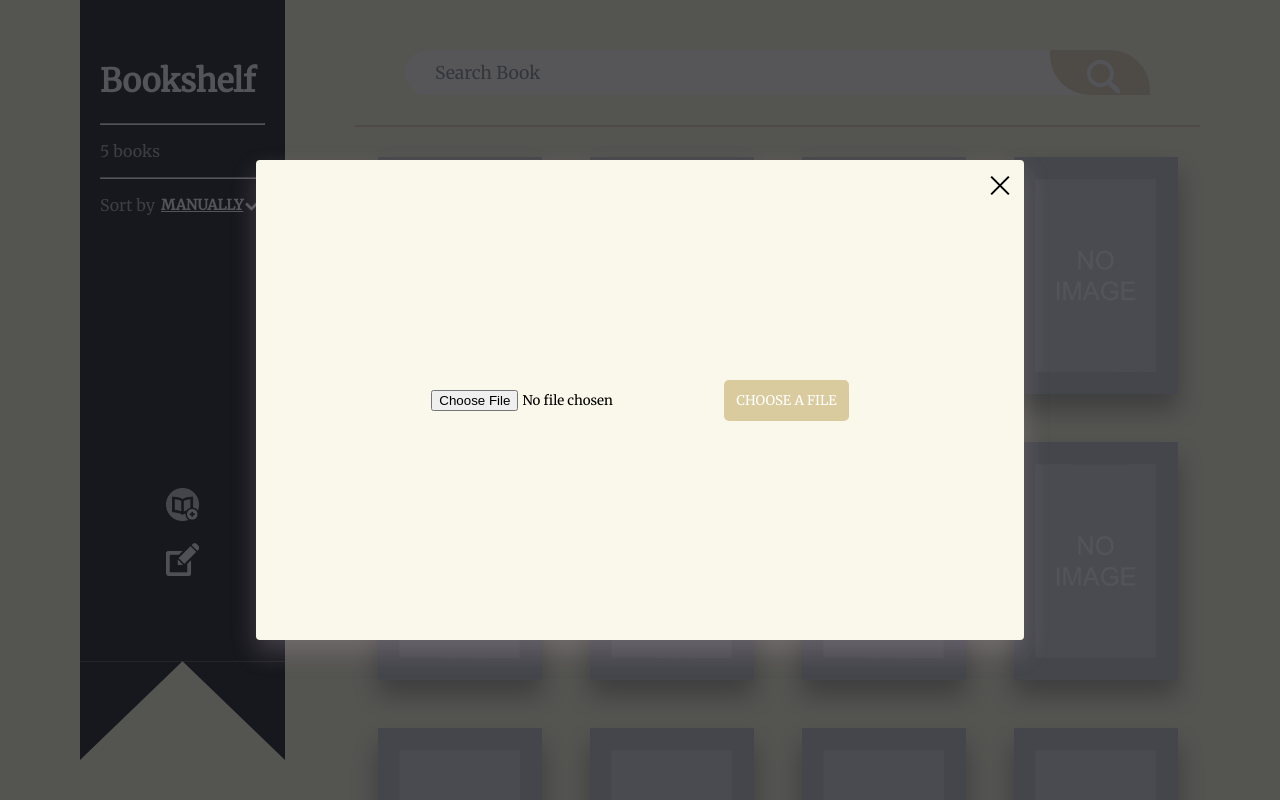
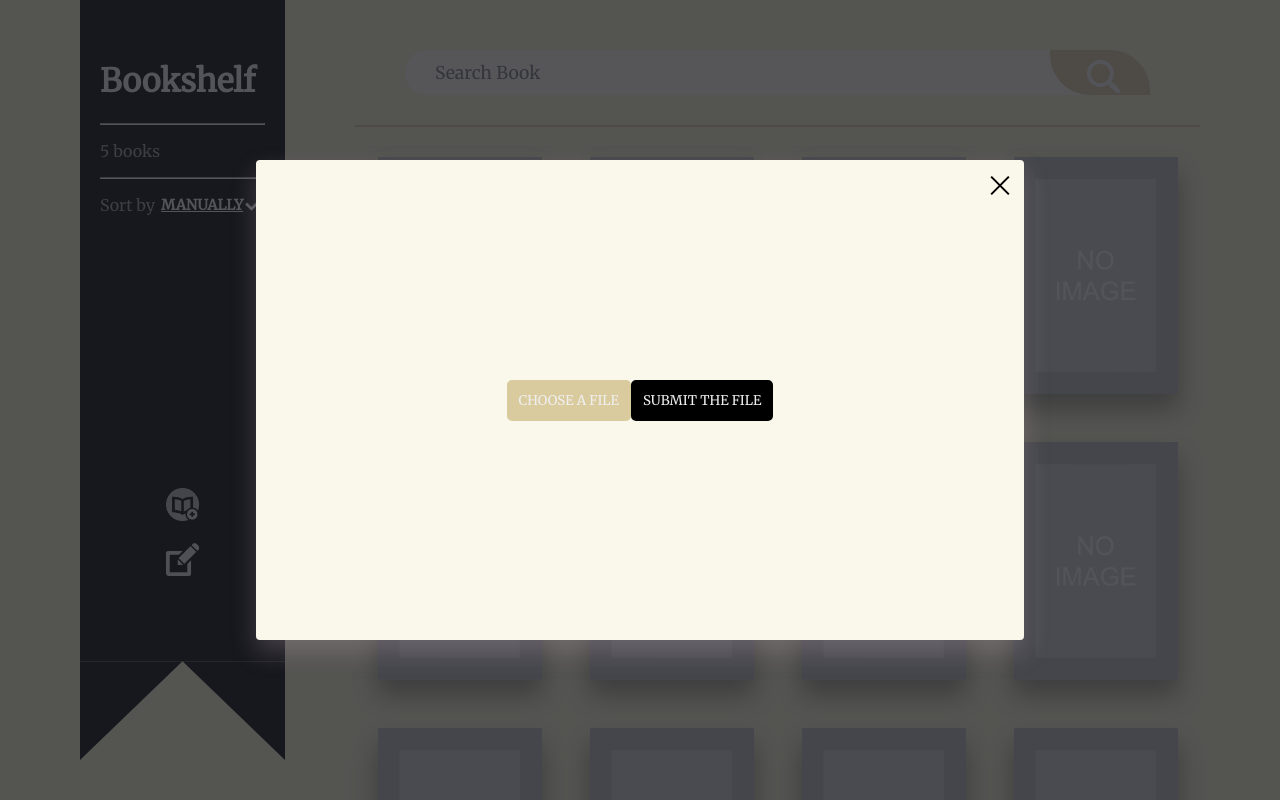
Before and after one commit to SnoogySocks/e-bookshelf, a React (Create React App) app: page / in a window 1280 px wide. Both pictures are taken after a click on the button 182 px from the left and 506 px from the top of the page. Shown: the top 800 px of the page. Built offline with nearby package versions, Linux system fonts and the light colour scheme.

Commit message:
so php cannot run with react. fml

```diff
--- a/src/components/FileUploadButton/FileUploadButton.styles.js
+++ b/src/components/FileUploadButton/FileUploadButton.styles.js
@@ -3,15 +3,27 @@ import styled from "styled-components";
 export const Wrapper = styled.div`
 `;
 
-export const Button = styled.button`
+const Button = styled.button`
 	padding: 10px;
-	color: white;
-	background-color: var(--darkBeige);
-    border: 2px solid var(--darkBeige);
+	color: var(--lightGrey);
 	border-radius: 5px;
 	cursor: pointer;
+`;
 
-    :hover {
-        background-color: var(--darkestBeige);
-    }
+export const ChooseFileButton = styled(Button)`
+	background-color: var(--darkBeige);
+	border: 2px solid var(--darkBeige);
+
+	:hover {
+		background-color: var(--darkestBeige);
+	}
 `;
+
+export const SubmitFileButton = styled(Button)`
+	background-color: black;
+	border: 2px solid black;
+
+	:hover {
+		background-color: var(--darkGrey);
+	}
+`;
--- a/src/components/FileUploadButton/index.js
+++ b/src/components/FileUploadButton/index.js
@@ -1,25 +1,60 @@
 import React, { useRef } from "react";
 // Styles
-import { Wrapper, Button } from "./FileUploadButton.styles.js";
+import { Wrapper, ChooseFileButton, SubmitFileButton } from "./FileUploadButton.styles.js";
 
 // https://www.pluralsight.com/guides/how-to-use-a-simple-form-submit-with-files-in-react
 // https://www.youtube.com/watch?v=cei2Ch683q0
-const FileUploadButton = ({ onFileSelect }) => {
-	const fileInput = useRef(null);
+const FileUploadButton = ({ onFileSelectSuccess, onFileSelectError }) => {
+	const myForm = React.createRef();
+	const fileInput = React.createRef();
+
 	const handleFileInput = (e) => {
-		// Hnadle validations
-        console.log(e.target.value);
-		onFileSelect(e.target.files[0]);
+		// Only accept files with epub extension
+		if (e.target.value.split(".").pop() === "epub") {
+			onFileSelectSuccess(e.target.files[0]);
+		} else onFileSelectError({ errorMessage: "We only accept epub files" })
+	};
+
+	const handleSubmit = (e) => {
+		e.preventDefault();
+
+		const endpoint = "src/upload.php";
+		const formData = new FormData();
+
+		// fileInput.current.files[0] is the same as e.target.files[0] @see line 14
+		formData.append("fileInput", fileInput.current.files[0]);
+
+		fetch(endpoint, {
+			method: "post",
+			body: formData
+		}).catch(e => {
+			onFileSelectError({
+				errorMessage: e
+			});
+		});
 	};
 
 	return (
 		<Wrapper>
-			<input type="file" onChange={handleFileInput} />
-			<Button
-				onClick={(e) => fileInput.current && fileInput.current.click()}
-			>
-				CHOOSE A FILE
-			</Button>
+			<form ref={myForm} onSubmit={handleSubmit}>
+				<input
+					type="file"
+					ref={fileInput}
+					onChange={handleFileInput}
+					hidden="hidden"
+				/>
+				<ChooseFileButton
+					type="button"
+					onClick={() =>
+						fileInput.current && fileInput.current.click()
+					}
+				>
+					CHOOSE A FILE
+				</ChooseFileButton>
+				<SubmitFileButton type="submit">
+					SUBMIT THE FILE
+				</SubmitFileButton>
+			</form>
 		</Wrapper>
 	);
 };
--- a/src/pages/Bookshelf/Bookshelf.js
+++ b/src/pages/Bookshelf/Bookshelf.js
@@ -23,8 +23,12 @@ const Bookshelf = () => {
 		setIsEditable(!isEditable);
 	};
 
-	const onFileSelect = (file) => {
+	const onFileSelectSuccess = (file) => {
 		console.log(file);
+	};
+
+	const onFileSelectError = (error) => {
+		console.log(error.errorMessage);
 	};
 
 	return (
@@ -51,9 +55,10 @@ const Bookshelf = () => {
 					isVisible={isAdding}
 					onClose={() => setIsAdding(false)}
 				>
-					<form>
-						<FileUploadButton onFileSelect={onFileSelect} />
-					</form>
+					<FileUploadButton
+						onFileSelectSuccess={onFileSelectSuccess}
+						onFileSelectError={onFileSelectError}
+					/>
 				</AddingPopup>
 			</Content>
 		</Wrapper>
```
Also changed, not shown: 1 other file (tests, documents, lock files or other folders).
